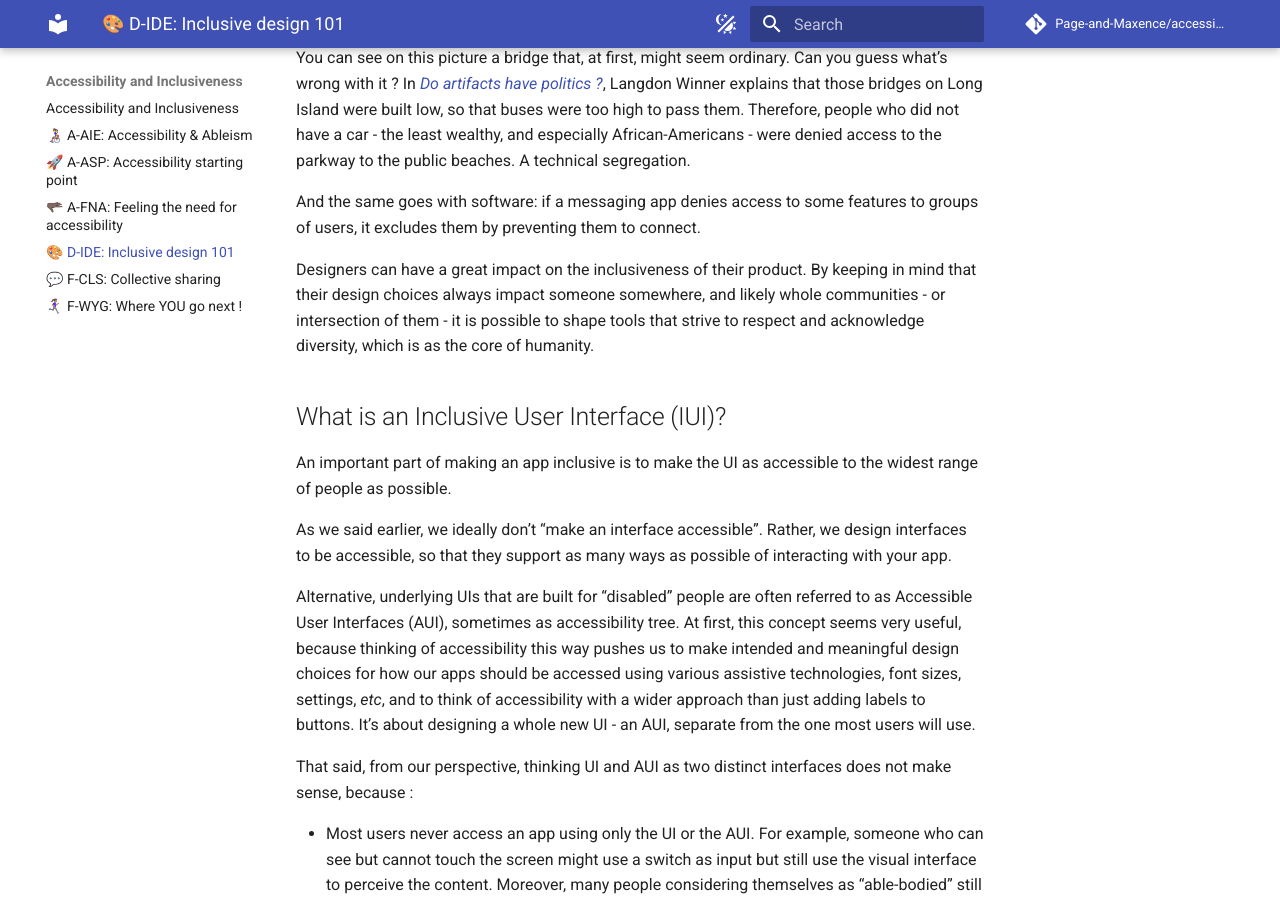
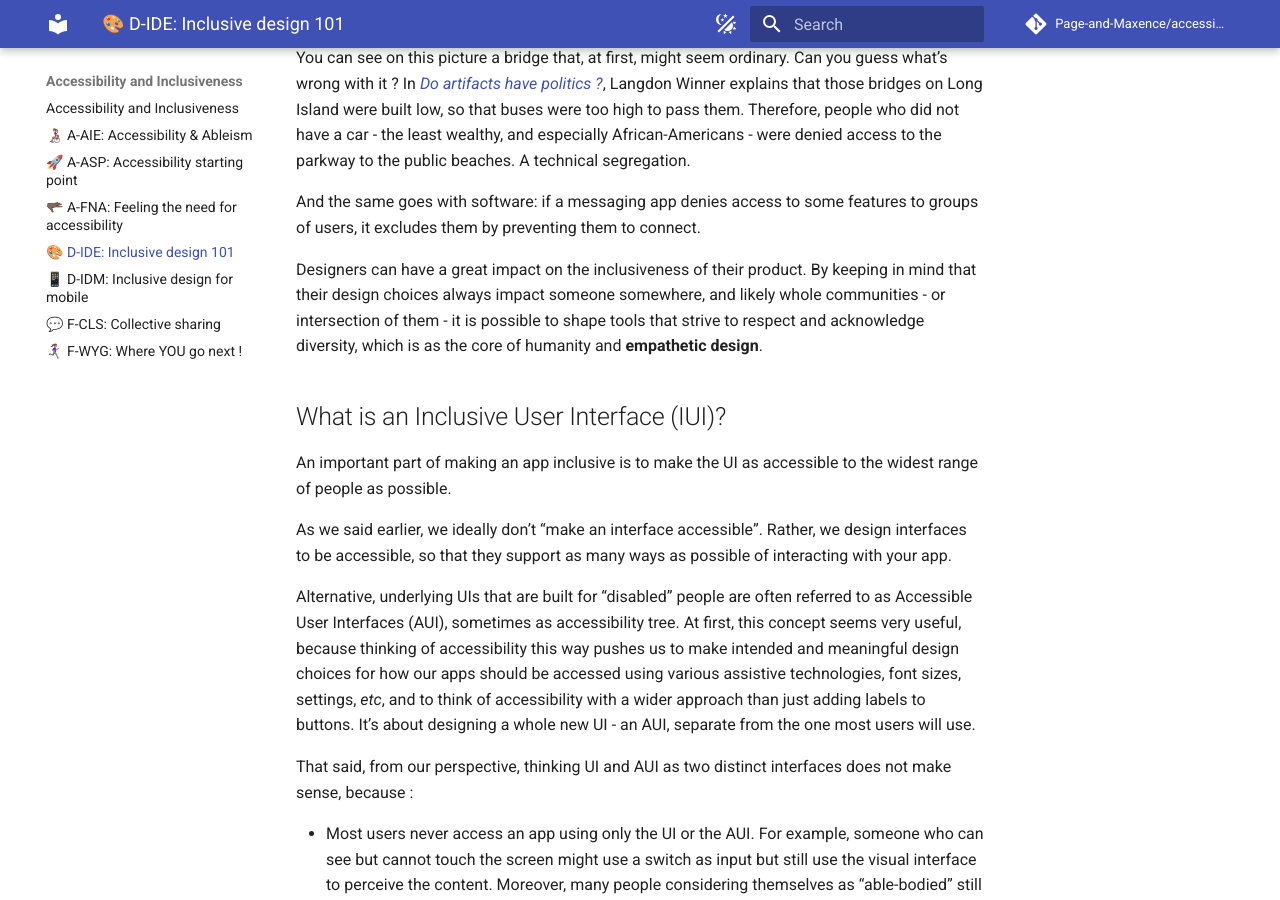
Before and after one commit to savoirfairelinux/building-inclusive-open-source-software, an MkDocs documentation site: the page built from docs/D-IDE.md, in a window 1280 px wide and 900 px high, scrolled down 2432 px. Built offline with MkDocs 1.6.1 and Material for MkDocs 9.7.7, drawn with Linux system fonts in a browser that asks for light colours; comment, search, counter and statistics services are not loaded.

```diff
--- a/docs/D-IDE.md
+++ b/docs/D-IDE.md
@@ -63,7 +63,7 @@ You can see on this picture a bridge that, at first, might seem ordinary. Can yo
 
 And the same goes with software: if a messaging app denies access to some features to groups of users, it excludes them by preventing them to connect.
 
-Designers can have a great impact on the inclusiveness of their product. By keeping in mind that their design choices always impact someone somewhere, and likely whole communities - or intersection of them - it is possible to shape tools that strive to respect and acknowledge diversity, which is as the core of humanity.
+Designers can have a great impact on the inclusiveness of their product. By keeping in mind that their design choices always impact someone somewhere, and likely whole communities - or intersection of them - it is possible to shape tools that strive to respect and acknowledge diversity, which is as the core of humanity and **empathetic design**.
 
 ## What is an Inclusive User Interface (IUI)?
 
```
Also changed, not shown: docs/D-IDM.md (added, +19 -0 lines), docs/index.md (+2 -0 lines).
